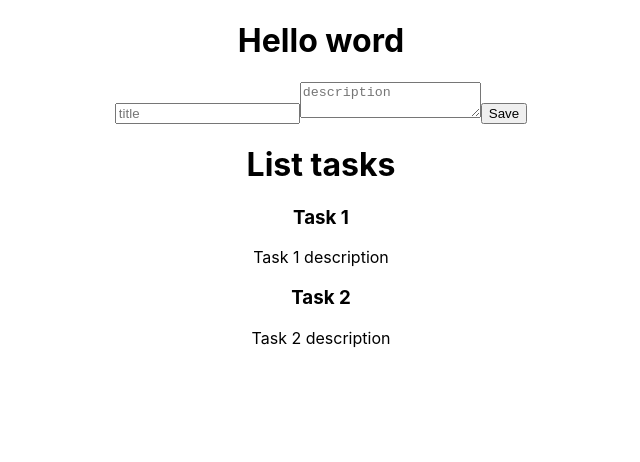
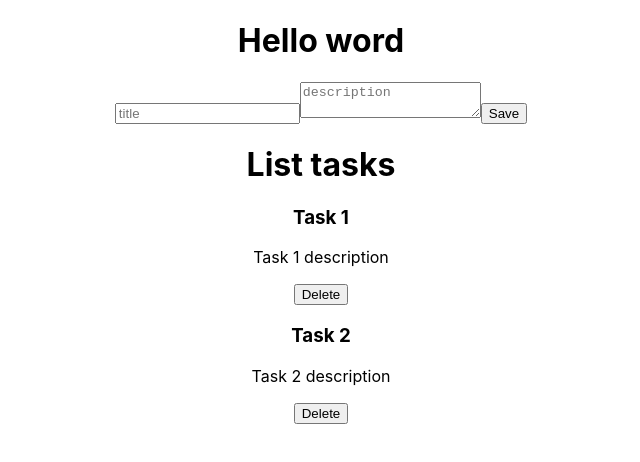
Before and after one commit to SteveBartmoss/reduxtutorial, a React (Create React App) app: page / in a window 1280 px wide. Shown: the top 462 px of the page, without its empty margins (319-959 px from the left). Built offline with nearby package versions, Linux system fonts and the light colour scheme.

Commit message:
Se agrego un boton y una funcion para eliminar una tarea

```diff
--- a/src/components/TasksList.jsx
+++ b/src/components/TasksList.jsx
@@ -3,6 +3,9 @@ import { useSelector } from "react-redux"
 export function TasksList(){
 
     const listTasks = useSelector(state => state.tasks)
+    const handleDelete=(id)=>{
+        console.log(id)
+    }
 
     return(
         <div>
@@ -13,6 +16,7 @@ export function TasksList(){
                         <h3>{task.title}</h3>
                         <p>{task.description}</p>
                         <span>{task.completed}</span>
+                        <button onClick={ ()=> handleDelete(task.id)}>Delete</button>
                     </div>
                 ))
             }
```
